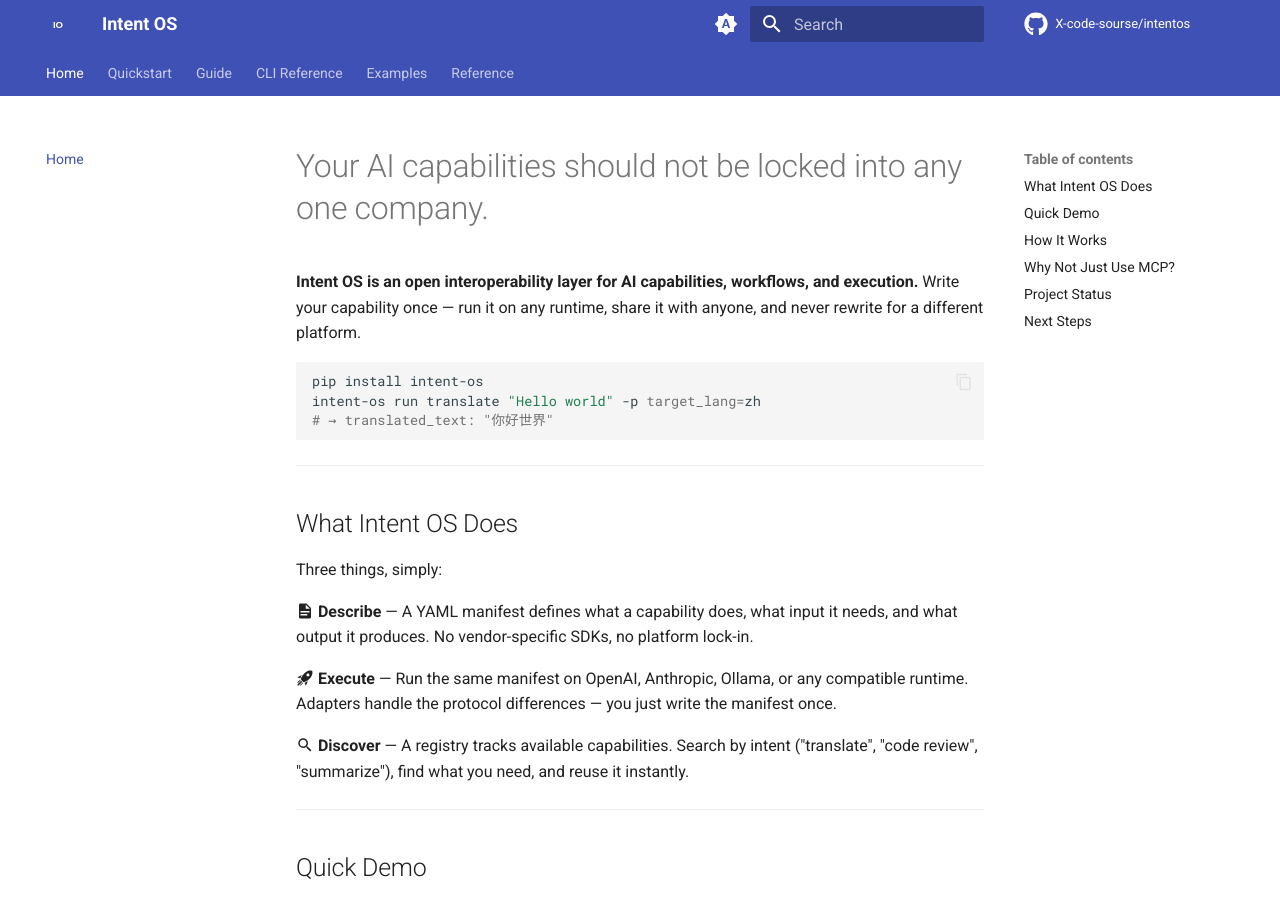
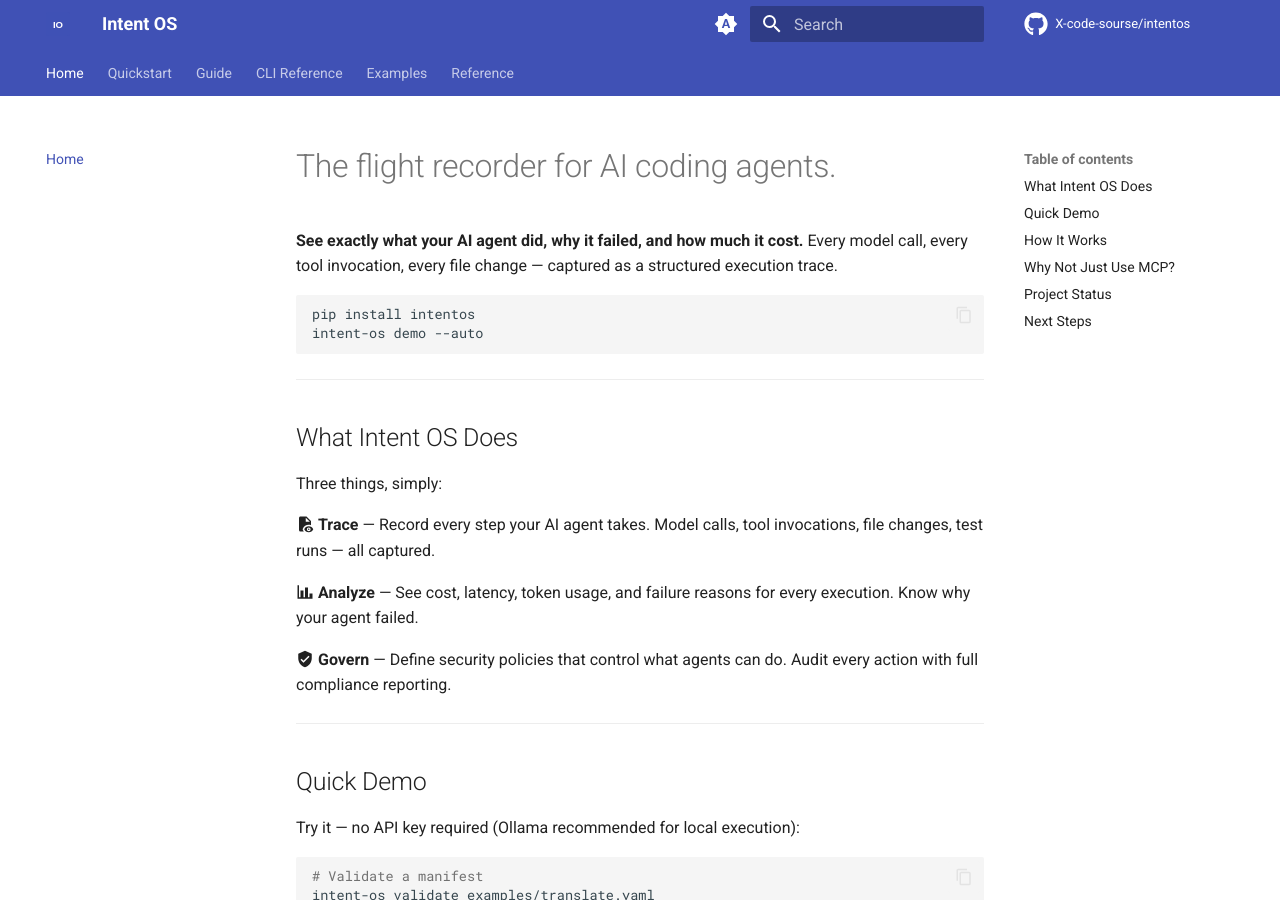
Before and after one commit to haihaoxu/intentos, an MkDocs documentation site: the page built from docs/index.md, in a window 1280 px wide and 900 px high. Built offline with MkDocs 1.6.1 and Material for MkDocs 9.7.7, drawn with Linux system fonts in a browser that asks for light colours; comment, search, counter and statistics services are not loaded.

Commit message:
Fix docs: new positioning, version 0.4.1, pip install intentos
- CHANGELOG: add v0.4.1 entry with bug fix notes
- docs/index.md: rewrite hero from 'interop layer' to 'Flight Recorder'
- docs/quickstart.md: pip install intentos, version 0.4.1
- docs/cli/commands.md: version 0.4.1
- Rename docs/QUICKSTART.md -> docs/quickstart.md (MkDocs compatible case)

Co-Authored-By: Claude Fable 5 <noreply@anthropic.com>

````diff
--- a/docs/index.md
+++ b/docs/index.md
@@ -1,11 +1,10 @@
-# Your AI capabilities should not be locked into any one company.
+# The flight recorder for AI coding agents.
 
-**Intent OS is an open interoperability layer for AI capabilities, workflows, and execution.** Write your capability once — run it on any runtime, share it with anyone, and never rewrite for a different platform.
+**See exactly what your AI agent did, why it failed, and how much it cost.** Every model call, every tool invocation, every file change — captured as a structured execution trace.
 
 ```bash
-pip install intent-os
-intent-os run translate "Hello world" -p target_lang=zh
-# → translated_text: "你好世界"
+pip install intentos
+intent-os demo --auto
 ```
 
 ---
@@ -14,11 +13,11 @@ intent-os run translate "Hello world" -p target_lang=zh
 
 Three things, simply:
 
-:material-file-document: **Describe** — A YAML manifest defines what a capability does, what input it needs, and what output it produces. No vendor-specific SDKs, no platform lock-in.
+:material-file-eye: **Trace** — Record every step your AI agent takes. Model calls, tool invocations, file changes, test runs — all captured.
 
-:material-rocket-launch: **Execute** — Run the same manifest on OpenAI, Anthropic, Ollama, or any compatible runtime. Adapters handle the protocol differences — you just write the manifest once.
+:material-chart-bar: **Analyze** — See cost, latency, token usage, and failure reasons for every execution. Know why your agent failed.
 
-:material-magnify: **Discover** — A registry tracks available capabilities. Search by intent ("translate", "code review", "summarize"), find what you need, and reuse it instantly.
+:material-shield-check: **Govern** — Define security policies that control what agents can do. Audit every action with full compliance reporting.
 
 ---
 
````
Also changed, not shown: CHANGELOG.md (+15 -0 lines), docs/cli/commands.md (+1 -1 lines), docs/quickstart.md (renamed from docs/QUICKSTART.md, +5 -5 lines).
